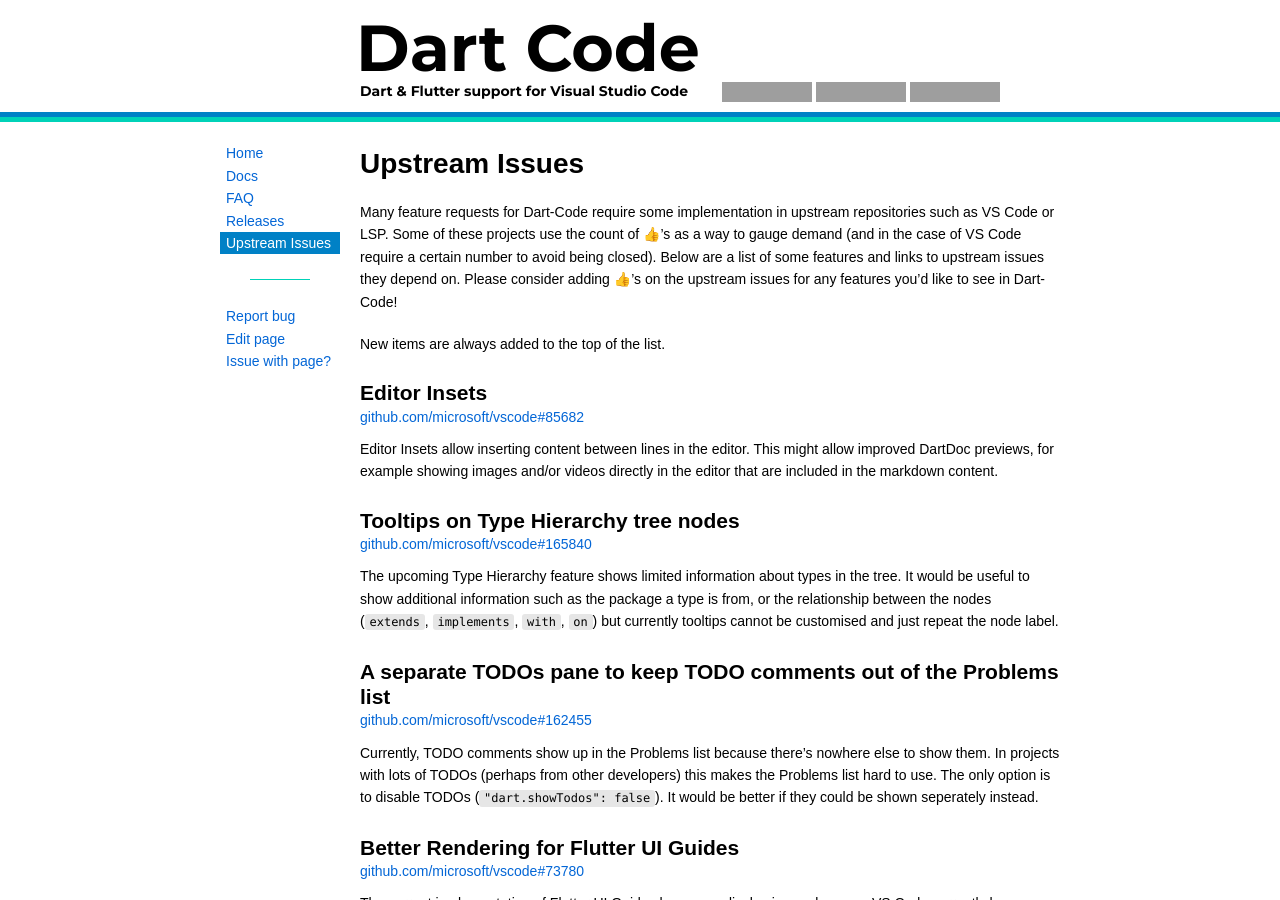
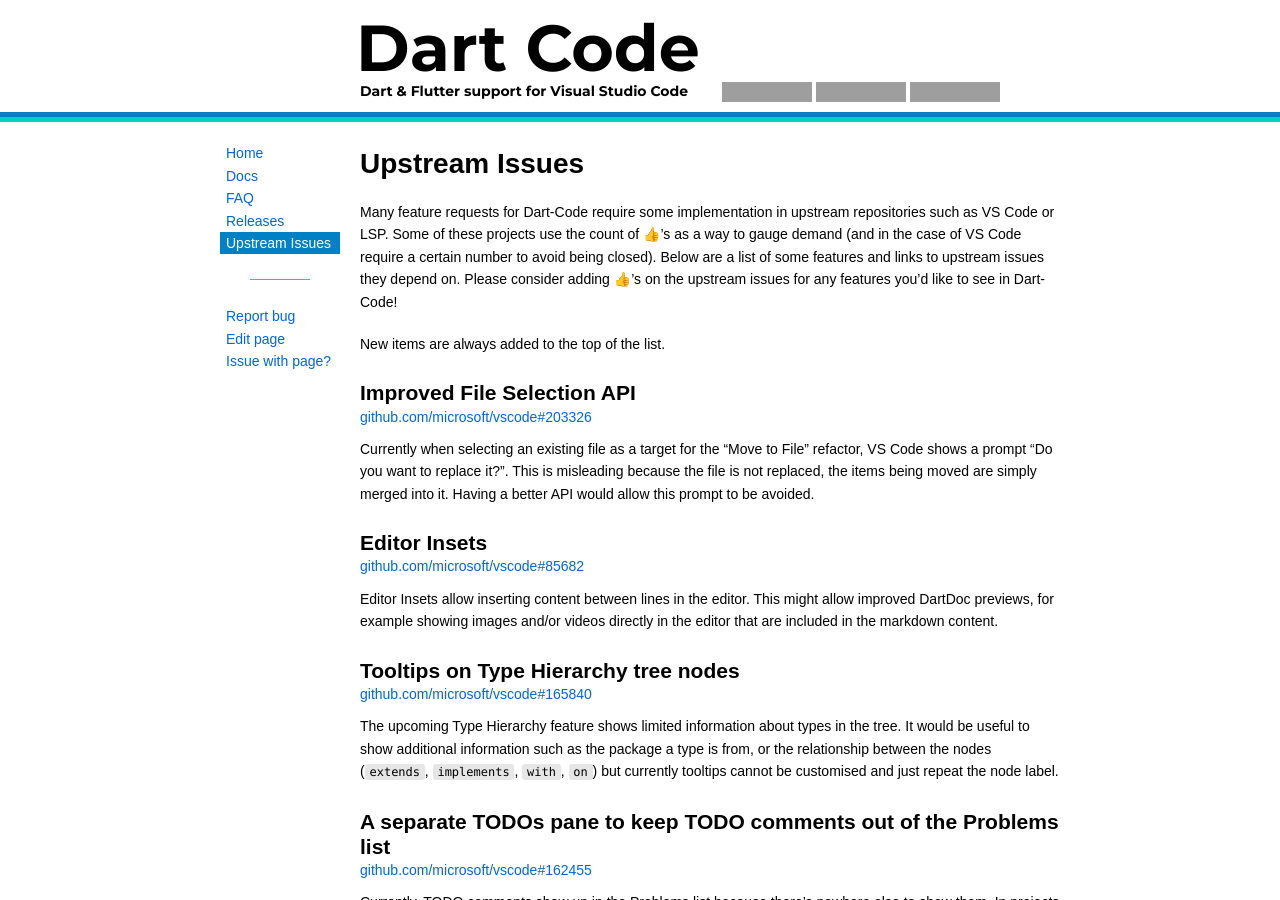
Before and after one commit to Dart-Code/Website, a Jekyll site: the page built from upstream-issues.md, in a window 1280 px wide and 900 px high. Built offline with Jekyll 4.4.1, drawn with Linux system fonts in a browser that asks for light colours; grey boxes are pictures that could not be loaded.

Commit message:
Add new upstream issue

```diff
--- a/upstream-issues.md
+++ b/upstream-issues.md
@@ -7,6 +7,12 @@
 
 New items are always added to the top of the list.
 
+
+## Improved File Selection API
+
+[github.com/microsoft/vscode#203326](https://github.com/microsoft/vscode/issues/203326)
+
+Currently when selecting an existing file as a target for the "Move to File" refactor, VS Code shows a prompt "Do you want to replace it?". This is misleading because the file is not replaced, the items being moved are simply merged into it. Having a better API would allow this prompt to be avoided.
 
 ## Editor Insets
 
```
